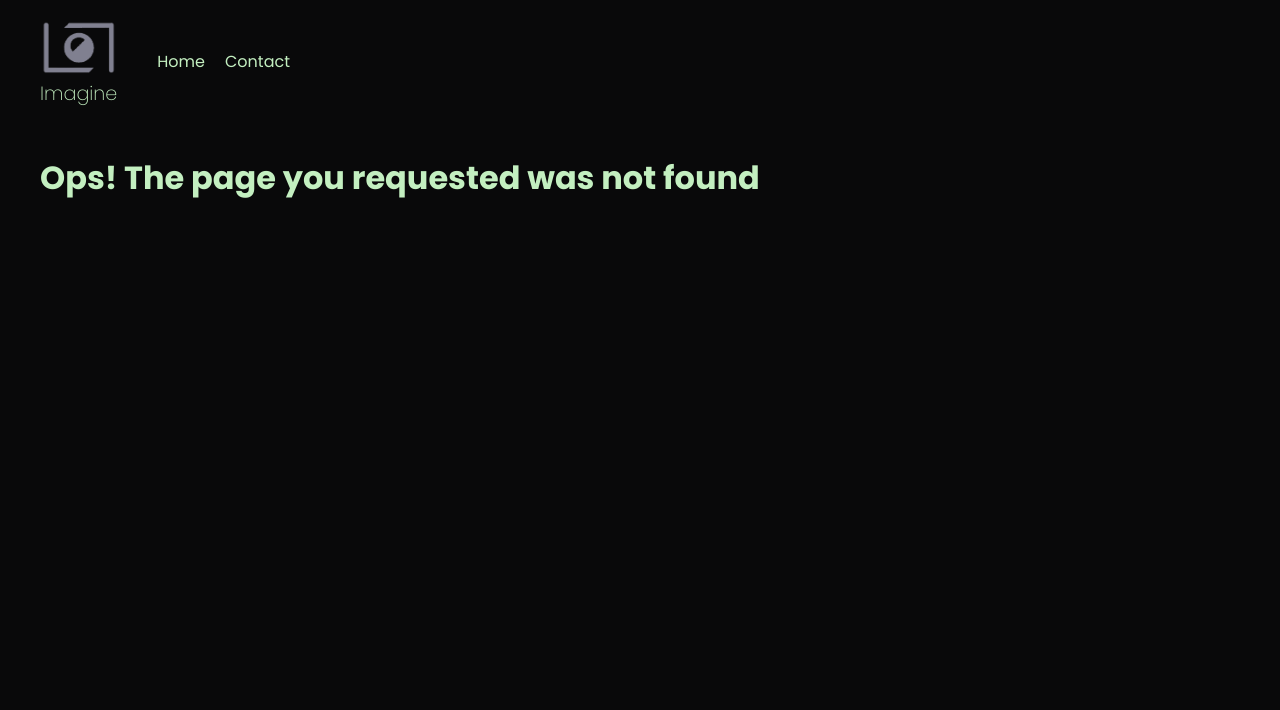
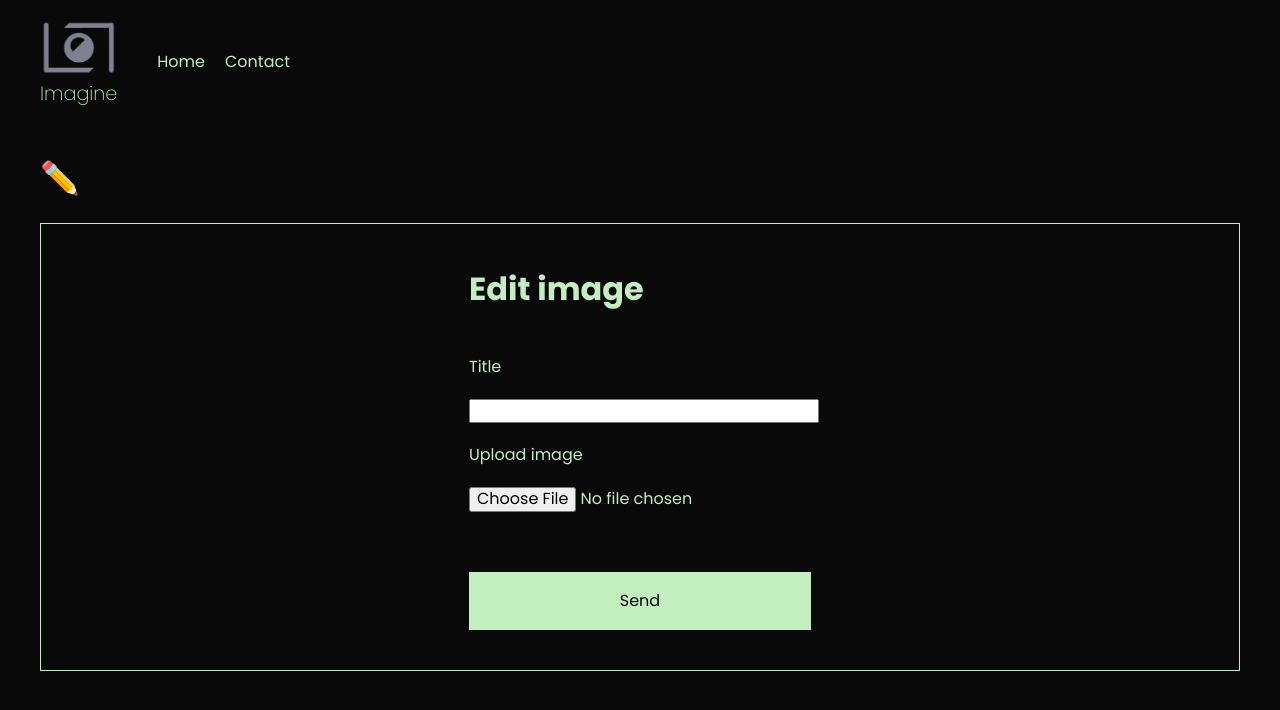
Before and after one commit to letjoel/front-myimages, a React (Vite) app: page /edit/1 in a window 1280 px wide. Before the commit this address had no page. Shown: the top 710 px of the page. Built offline with nearby package versions, Linux system fonts and the light colour scheme; no server answers.

Commit message:
edit page added

```diff
--- a/src/components/ImageForm/ImageForm.tsx
+++ b/src/components/ImageForm/ImageForm.tsx
@@ -1,9 +1,20 @@
 import { useEffect, useState } from "react";
 import styles from "./ImageForm.module.css";
-import { postImage } from "../../services/imageService";
+import {
+  getOneImageById,
+  postImage,
+  updateImageAndTitle,
+  updateTitle,
+} from "../../services/imageService";
 import FormAlert from "../FormAlert/FormAlert";
+import { useNavigate } from "react-router-dom";
 
-const ImageForm = ({ rerender }: any) => {
+const ImageForm = ({ rerender, imageId, editMode }: any) => {
+  const navigate = useNavigate();
+
+  // imageId if provided
+  const [imageRecovered, setImageRecovered] = useState<any>(null);
+
   // Alert form
   const [alert, setAlert] = useState<any>({});
   const { msg } = alert;
@@ -19,7 +30,7 @@ const ImageForm = ({ rerender }: any) => {
     setPreviewUrl(selectedImage ? URL.createObjectURL(selectedImage) : null);
   };
 
-  const handleSubmitNew = (e: any) => {
+  const handleSubmit = (e: any) => {
     e.preventDefault();
     if (!title) {
       setAlert({
@@ -29,6 +40,26 @@ const ImageForm = ({ rerender }: any) => {
       return;
     }
     if (!image) {
+      if (editMode) {
+        updateTitle(imageId, title)
+          .then(() => {
+            setAlert({
+              msg: "Title successfuly updated...",
+              isError: false,
+            });
+            setTimeout(() => {
+              setAlert({});
+              navigate("/");
+            }, 3500);
+          })
+          .catch(() => {
+            setAlert({
+              msg: "Error when trying to update the title",
+              isError: true,
+            });
+          });
+      }
+
       setAlert({
         msg: "Image must be provided",
         isError: true,
@@ -36,6 +67,25 @@ const ImageForm = ({ rerender }: any) => {
       return;
     }
 
+    if (editMode) {
+      updateImageAndTitle(imageId, title, image)
+        .then(() => {
+          setAlert({
+            msg: "Image successfuly updated...",
+            isError: false,
+          });
+          setTimeout(() => {
+            setAlert({});
+            navigate("/");
+          }, 3500);
+        })
+        .catch(() => {
+          setAlert({
+            msg: "Error when trying to send the image",
+            isError: true,
+          });
+        });
+    } else {
       postImage(title, image)
         .then(() => {
           setAlert({
@@ -53,23 +103,43 @@ const ImageForm = ({ rerender }: any) => {
             isError: true,
           });
         });
+    }
+  };
 
-    //
+  useEffect(() => {
+    const load = async () => {
+      if (imageId) {
+        getOneImageById(imageId)
+          .then((image) => {
+            if (image) {
+              setImageRecovered(image);
+              setTitle(image.title);
+              setImage(image.image);
+              setPreviewUrl(image.imageUrl ? image.imageUrl : null);
+            } else {
+              console.log("Error when getting the existent image");
+            }
+          })
+          .catch(() => {
+            console.log("Error when getting the existent image");
+          });
+      }
     };
-  const handleSubmitEdit = () => {
-    //
-  };
+
+    load();
+  }, []);
 
   return (
     <div className={styles.formContainer}>
-      <form onSubmit={handleSubmitNew} className={styles.form}>
-        <h1>Add image</h1>
+      <form onSubmit={handleSubmit} className={styles.form}>
+        <h1>{editMode ? "Edit image" : "Upload image"}</h1>
         <label htmlFor="title">Title</label>
         <input
           onChange={(e) => setTitle(e.target.value)}
           type="text"
           name="title"
           id="title"
+          value={title || ""}
         />
         <label htmlFor="image">Upload image</label>
         <input
@@ -79,6 +149,7 @@ const ImageForm = ({ rerender }: any) => {
           id="image"
           accept="image/*"
         />
+
         {previewUrl && <img width={"100%"} src={previewUrl} alt="Preview" />}
         {msg && <FormAlert alert={alert} />}
         <button className={styles.sendButton}>Send</button>
--- a/src/router/AppRouter.tsx
+++ b/src/router/AppRouter.tsx
@@ -3,6 +3,7 @@ import Layout from "../layout/Layout";
 import HomePage from "../views/HomePage/HomePage";
 import NotFoundPage from "../views/NotFoundPage/NotFoundPage";
 import ContactPage from "../views/ContactPage/ContactPage";
+import EditPage from "../views/EditPage/EditPage";
 
 const AppRouter = () => {
   return (
@@ -12,6 +13,7 @@ const AppRouter = () => {
           <Route element={<Layout />}>
             <Route path="/" element={<HomePage />} />
             <Route path="/contact" element={<ContactPage />} />
+            <Route path="/edit/:id" element={<EditPage />} />
             <Route path="*" element={<NotFoundPage />} />
           </Route>
         </Routes>
--- a/src/services/imageService.tsx
+++ b/src/services/imageService.tsx
@@ -36,6 +36,15 @@ export const getAllImages = async () => {
   }
 };
 
+export const getOneImageById = async (id: string) => {
+  try {
+    const response = await axios.get(API_URL_IMAGES + "/id/" + id);
+    return response.data;
+  } catch (error) {
+    throw new Error("It was not possible to get the image.");
+  }
+};
+
 export const removeImage = async (id: number) => {
   try {
     const response = await axios.delete(API_URL_IMAGES + "/" + id);
@@ -44,3 +53,34 @@ export const removeImage = async (id: number) => {
     throw new Error("It was not possible to delete the image.");
   }
 };
+
+export const updateTitle = async (id: string, title: string) => {
+  try {
+    const response = await axios.patch(API_URL_IMAGES + "/" + id, { title });
+    return response.data;
+  } catch (error: any) {
+    throw new Error("It was not possible to modify the title.");
+  }
+};
+
+export const updateImageAndTitle = async (
+  id: string,
+  title: string,
+  image: File
+) => {
+  const formData = new FormData();
+  formData.append("id", id);
+  formData.append("file", image);
+  formData.append("title", title);
+
+  try {
+    const response = await axios.patch(
+      API_URL_IMAGES + "/fullupdate/" + id,
+      formData,
+      config
+    );
+    return response.data;
+  } catch (error) {
+    console.error(error);
+  }
+};
--- /dev/null
+++ b/src/views/EditPage/EditPage.tsx
@@ -0,0 +1,15 @@
+import { useParams } from "react-router-dom";
+import ImageForm from "../../components/ImageForm/ImageForm";
+
+const EditPage = () => {
+  const { id } = useParams();
+
+  return (
+    <>
+      <h1>✏️</h1>
+      <ImageForm imageId={id} editMode={true} />
+    </>
+  );
+};
+
+export default EditPage;
```
Also changed, not shown: src/views/EditPage/EditPage.module.css (added), 1 other file (tests, documents, lock files or other folders). Lines whose indentation alone changed are shown as unchanged.
